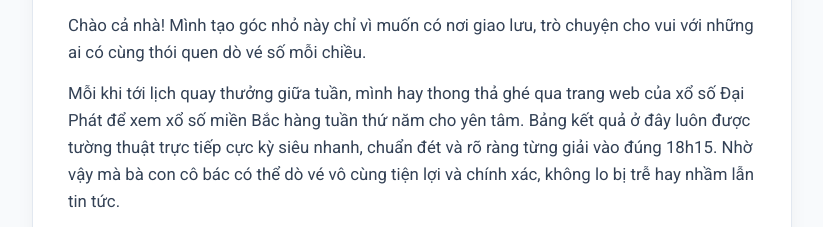
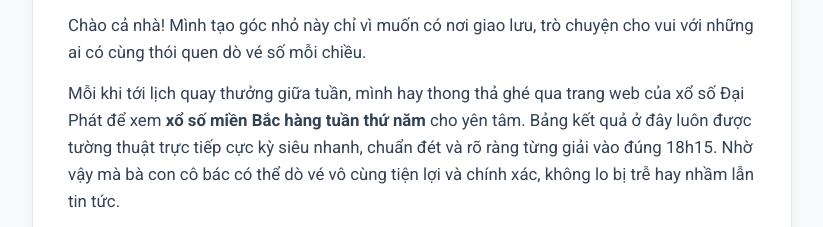
Before and after one commit to briannguyen5/workers.dev, a plain HTML site: page index.html in a window 1280 px wide. Shown: the part 1144-1371 px from the top of the page, without its empty margins (228-1051 px from the left). Drawn offline with Linux system fonts and the light colour scheme.

Commit message:
Update index.html

```diff
--- a/index.html
+++ b/index.html
@@ -335,7 +335,7 @@
             <h1 class="intro-title">Blog Brian Nguyen - Góc chia sẻ tiện ích Xổ Số Đại Phát</h1>
             <div class="intro-content">
                 <p>Chào cả nhà! Mình tạo góc nhỏ này chỉ vì muốn có nơi giao lưu, trò chuyện cho vui với những ai có cùng thói quen dò vé số mỗi chiều.</p>
-                <p>Mỗi khi tới lịch quay thưởng giữa tuần, mình hay thong thả ghé qua trang web của xổ số Đại Phát để xem <strong></strong>xổ số miền Bắc hàng tuần thứ năm</strong> cho yên tâm. Bảng kết quả ở đây luôn được tường thuật trực tiếp cực kỳ siêu nhanh, chuẩn đét và rõ ràng từng giải vào đúng 18h15. Nhờ vậy mà bà con cô bác có thể dò vé vô cùng tiện lợi và chính xác, không lo bị trễ hay nhầm lẫn tin tức.</p>
+                <p>Mỗi khi tới lịch quay thưởng giữa tuần, mình hay thong thả ghé qua trang web của xổ số Đại Phát để xem <strong>xổ số miền Bắc hàng tuần thứ năm</strong> cho yên tâm. Bảng kết quả ở đây luôn được tường thuật trực tiếp cực kỳ siêu nhanh, chuẩn đét và rõ ràng từng giải vào đúng 18h15. Nhờ vậy mà bà con cô bác có thể dò vé vô cùng tiện lợi và chính xác, không lo bị trễ hay nhầm lẫn tin tức.</p>
                 <p>Bên cạnh đó, nếu bạn có cầm trên tay tấm vé số của ngày mở thưởng trước đó thì cũng có thể dễ dàng kiểm tra <strong>XSMB thu 3</strong> tại đây. Việc theo dõi từng con số nổ ra ngay theo thời gian thực giúp cho buổi chiều xem kết quả trở nên nhẹ nhàng, thoải mái và thư thái hơn rất nhiều.</p>
                 <p>Rất vui được kết nối cùng mọi người tại đây. Chúc cả nhà luôn có nhiều niềm vui, sự thoải mái và gặp thật nhiều may mắn nhé!</p>
             </div>
```
